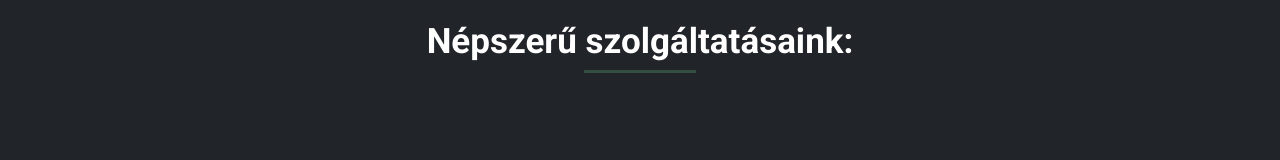
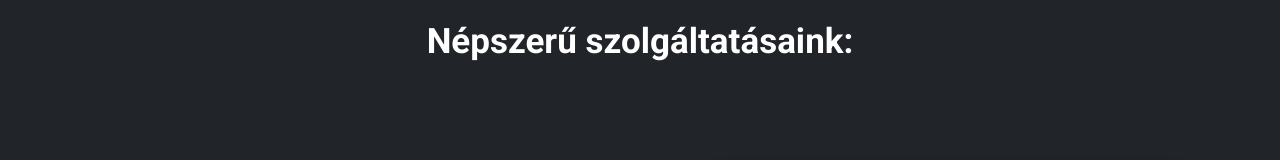
Before and after one commit to AkosBrb/hairwellness, a React (Create React App) app in the folder salon-website/: page /szolgaltatasok in a window 1280 px wide. Shown: the part 528-688 px from the top of the page. Built offline with nearby package versions, Linux system fonts and the light colour scheme; no server answers.

Commit message:
style changed

```diff
--- a/salon-website/src/Style.css
+++ b/salon-website/src/Style.css
@@ -48,6 +48,11 @@ body {
   background-color: var(--btn-hoover-color);
   transition-property: all;
   transition-duration: 0.5s;
+}
+.underline {
+  width: 7rem;
+  height: 3px;
+  background-color: #344e41;
 }
 
 /* HEADER */
@@ -180,11 +185,6 @@ p {
 }
 .services--title > h2 {
   font-size: 35px;
-}
-.services--title > div {
-  width: 7rem;
-  height: 3px;
-  background-color: #344e41;
 }
 .services--container > div > h3 {
   font-size: 25px;
```
